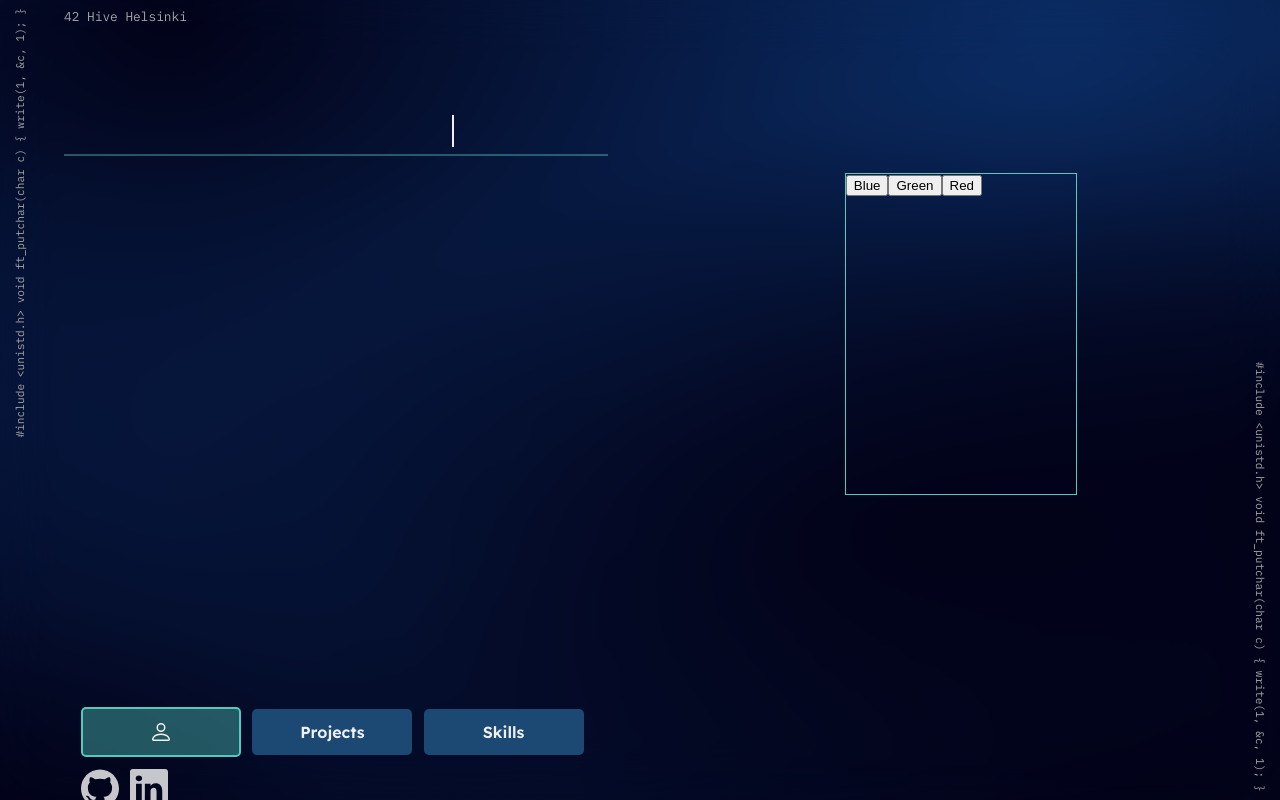
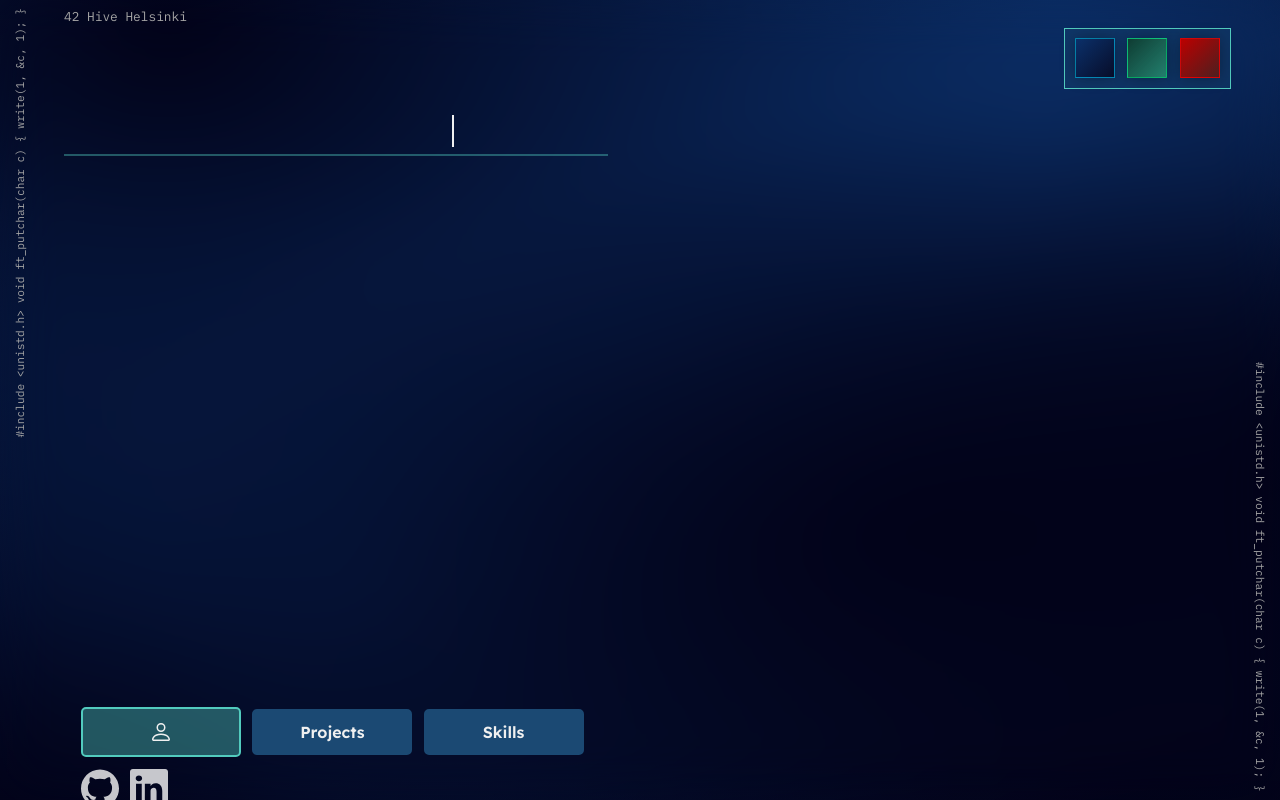
Before and after one commit to Torutu/portfolio, a React (Create React App) app: page / in a window 1280 px wide. Built offline with nearby package versions, Linux system fonts and the light colour scheme; a web font is replaced by a local one.

Commit message:
multiple color options

```diff
--- a/src/pages/content/main.tsx
+++ b/src/pages/content/main.tsx
@@ -99,9 +99,9 @@ export function Main() {
         {/* about me svg art rightside */}
         {page === "aboutMe" && (
           <div className="colorChanger">
-            <button onClick={() => setTheme("dark-blue")}>Blue</button>
-              <button onClick={() => setTheme("dark-green")}>Green</button>
-  <button onClick={() => setTheme("dark-red")}>Red</button>
+            <button className="colorChanger__button_blue" onClick={() => setTheme("dark-blue")}></button>
+            <button className="colorChanger__button_green" onClick={() => setTheme("dark-green")}></button>
+            <button className="colorChanger__button_red" onClick={() => setTheme("dark-red")}></button>
           </div>
         )}
       </div>
--- a/src/styles/app.css
+++ b/src/styles/app.css
@@ -12,8 +12,8 @@
   --hover-color: #52cbbe67;
   --badge-color: #748eff;
   --tiny-text-color: #a5a5a5;
-  --background-dark-gradient: hsla(240,85%,5%,1);
-  --background-light-gradient: hsla(217,81%,23%,1);
+  --background-dark-gradient: #020218;
+  --background-light-gradient: #0b306a;
   --font-family: 'IBM Plex Mono', monospace;
   --calm-font-family: 'Lexend', sans-serif;
   --tiny-font-family: 'Outfit', sans-serif;
@@ -38,15 +38,15 @@
 }
 
 :root[data-theme="dark-green"] {
-  --primary-dark-color: #0a1f1a;
+  --primary-dark-color: #0a1f0b;
   --secondary-dark-color: #0f3d33;
-  --secondary-dark-color-fade: #0f3d3370;
-  --primary-light-color: #3af180;
+  --secondary-dark-color-fade: #09460470;
+  --primary-light-color: #25bb12;
   --header-primary-light-color: #f0f0f0;
-  --hover-color: #3ce07b70;
-  --badge-color: #2fd68a;
-  --background-dark-gradient: #0a1f1a;
-  --background-light-gradient: #0f3d33;
+  --hover-color: #24af1170;
+  --badge-color: #27ad23;
+  --background-dark-gradient: #0b1f0a;
+  --background-light-gradient: #0f3d15;
     --font-family: 'IBM Plex Mono', monospace;
   --calm-font-family: 'Lexend', sans-serif;
   --tiny-font-family: 'Outfit', sans-serif;
--- a/src/styles/content.css
+++ b/src/styles/content.css
@@ -65,14 +65,115 @@
  opacity: 1;
 }
 
-.colorChanger{
- border: 1px solid var(--primary-light-color);
- width: 40%;
- height: 40%;
- margin-left: 30%;
- margin-top: 30%;
+/* Color Theme Changer Container */
+.colorChanger {
+  position: absolute;
+  top: 3%;
+  right: 3%;
+  display: flex;
+  gap: 0.8rem;
+  padding: 0.6rem;
+  background: var(--secondary-dark-color-fade);
+  backdrop-filter: blur(10px);
+  border: 1px solid var(--primary-light-color);
+  box-shadow: 0 4px 20px var(--secondary-light-color);
+  z-index: 100;
+  transition: all 0.3s ease;
 }
 
+/* .colorChanger:hover {
+  box-shadow: 0 2px 10px var(--primary-light-color);
+  border-color: var(--secondary-light-color);
+} */
+
+/* Color Theme Buttons - Futuristic Design */
+.colorChanger__button_blue,
+.colorChanger__button_green,
+.colorChanger__button_red {
+  width: 40px;
+  height: 40px;
+  /* border-radius: 50%; */
+  cursor: pointer;
+  position: relative;
+  transition: all 0.3s ease;
+  box-shadow: 0 0 15px rgba(0, 0, 0, 0.3);
+}
+
+.colorChanger__button_blue::before,
+.colorChanger__button_green::before,
+.colorChanger__button_red::before {
+  content: '';
+  position: absolute;
+  inset: -2px;
+  /* border-radius: 50%; */
+  padding: 2px;
+  background: linear-gradient(45deg, transparent, currentColor, transparent);
+  -webkit-mask: linear-gradient(#fff 0 0) content-box, linear-gradient(#fff 0 0);
+  -webkit-mask-composite: xor;
+  mask-composite: exclude;
+  opacity: 0;
+  transition: opacity 0.3s ease;
+}
+
+/* Blue Button */
+.colorChanger__button_blue {
+  background: linear-gradient(135deg, #0b306a 0%, #070d29 100%);
+  color: #00d9ff;
+  border: 1px solid #00d9ff8a;
+}
+
+.colorChanger__button_blue:hover {
+  transform: scale(1.15) ;
+  box-shadow: 0 0 25px rgba(0, 217, 255, 0.6), 0 0 50px rgba(0, 217, 255, 0.3);
+}
+
+.colorChanger__button_blue:hover::before {
+  opacity: 1;
+}
+
+.colorChanger__button_blue:active {
+  transform: scale(1.05) ;
+}
+
+/* Green Button */
+.colorChanger__button_green {
+  background: linear-gradient(135deg, #0f3d33 0%, #3ce07b70 100%);
+  color: #00ff88;
+  border: 1px solid #00ff888a;
+}
+
+.colorChanger__button_green:hover {
+  transform: scale(1.15) ;
+  box-shadow: 0 0 25px rgba(0, 255, 136, 0.6), 0 0 50px rgba(0, 255, 136, 0.3);
+}
+
+.colorChanger__button_green:hover::before {
+  opacity: 1;
+}
+
+.colorChanger__button_green:active {
+  transform: scale(1.05);
+}
+
+/* Red Button */
+.colorChanger__button_red {
+  background: linear-gradient(135deg, #bb0000 0%, #4d1f1f 100%);
+  color: #ff006e;
+  border: 1px solid #ff0006a8;
+}
+
+.colorChanger__button_red:hover {
+  transform: scale(1.15) ;
+  box-shadow: 0 0 25px rgba(255, 0, 110, 0.6), 0 0 50px rgba(255, 0, 110, 0.3);
+}
+
+.colorChanger__button_red:hover::before {
+  opacity: 1;
+}
+
+.colorChanger__button_red:active {
+  transform: scale(1.05);
+}
 
 /* Conditional fade-in animation */
 .rightSide__inner.animate-fadein {
@@ -987,4 +1088,24 @@
   .skill-item__name {
     font-size: 0.75rem;
   }
+
+  /* Color Theme Changer on Mobile */
+  .colorChanger {
+    position: fixed;
+    top: auto;
+    bottom: calc(56px + 2%);
+    right: 2%;
+    left: auto;
+    gap: 0.5rem;
+    padding: 0.4rem;
+    background: rgba(10, 14, 39, 0.9);
+    z-index: 1001;
+  }
+
+  .colorChanger__button_blue,
+  .colorChanger__button_green,
+  .colorChanger__button_red {
+    width: 32px;
+    height: 32px;
+  }
 }
```
Also changed, not shown: src/docs/08-12-2025.md (+50 -1 lines), src/styles/index.css (+41 -0 lines).
